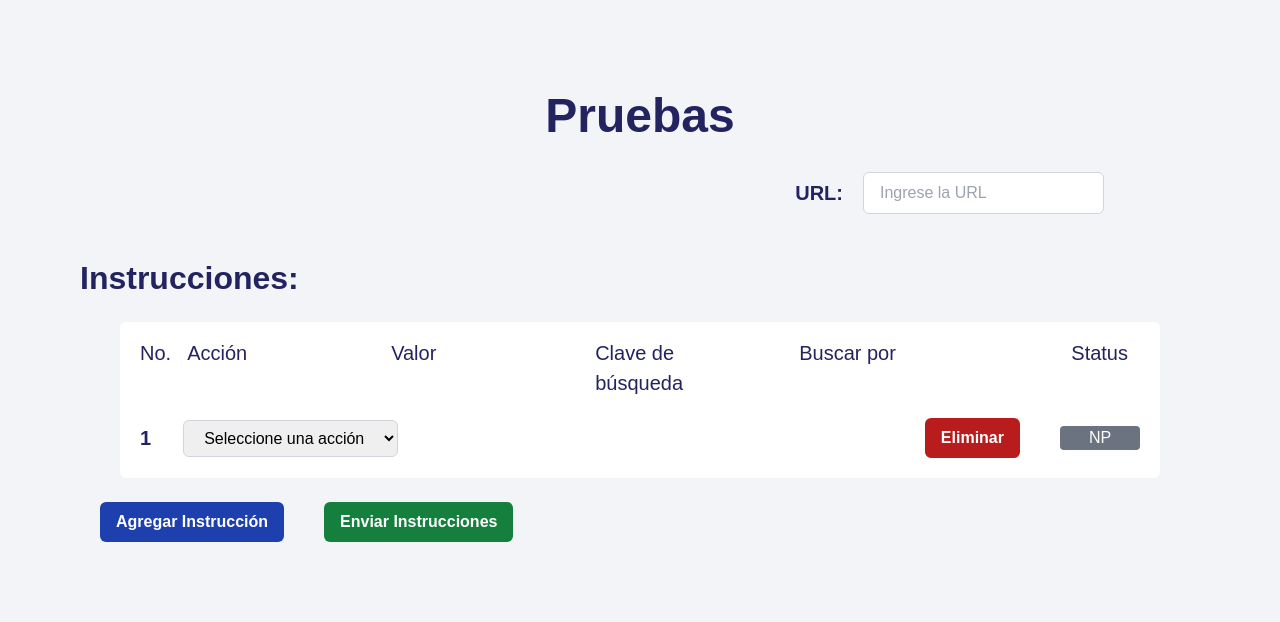
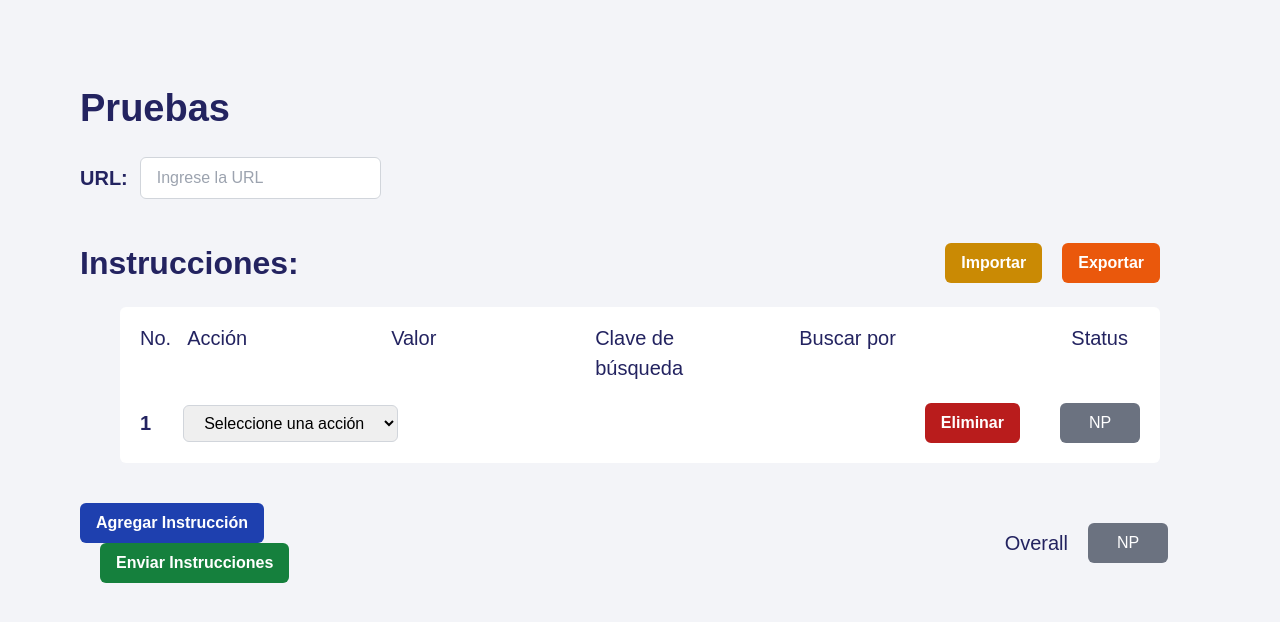
Before and after one commit to Josue1303/cells-qa-next, a Next.js app: page / in a window 1280 px wide. Shown: the top 622 px of the page. Built offline with nearby package versions, Linux system fonts and the light colour scheme.

Commit message:
Diseñazo solo para laptop y funcionalidad completa

```diff
--- a/src/app/globals.css
+++ b/src/app/globals.css
@@ -67,7 +67,7 @@ body {
 }
 
 h1 {
-  @apply text-[48px] font-bold;
+  @apply text-[38px] font-bold;
 }
 
 h2 {
@@ -99,13 +99,13 @@ option {
 }
 
 .button {
-  @apply py-2 px-4 rounded-md bg-blue-800 font-bold text-white border-none;
+  @apply py-2 px-4 rounded-md bg-blue-800 font-bold text-white border-none hover:bg-blue-900;
 }
 
 .button-delete {
-  @apply py-2 px-4 rounded-md bg-red-700 font-bold text-white border-none;
+  @apply py-2 px-4 rounded-md bg-red-700 font-bold text-white border-none hover:bg-red-800;
 }
 
 .button-send {
-  @apply py-2 px-4 rounded-md bg-green-700 font-bold text-white border-none;
+  @apply py-2 px-4 rounded-md bg-green-700 font-bold text-white border-none hover:bg-green-800;
 }
--- a/src/app/page.jsx
+++ b/src/app/page.jsx
@@ -18,7 +18,7 @@ export default function Home() {
 
   return (
     <main className="min-h-screen p-20">
-      <h1 className="text-center">Pruebas</h1>
+      <h1 className="">Pruebas</h1>
       <Selector
         onInstructionsChange={handleInstructionsChange}
         onUrlChange={handleUrlChange}
--- a/src/components/Selector.jsx
+++ b/src/components/Selector.jsx
@@ -5,47 +5,53 @@ import React, { useState } from "react";
 
 const Selector = ({ onInstructionsChange, onUrlChange }) => {
   const [instructions, setInstructions] = useState([
-    { textInput: "", searchKey: "", searchBy: "", action: "" }, // Instrucción predeterminada
+    { textInput: "", searchKey: "", searchBy: "", action: "", status: "NP" }, // Instrucción predeterminada
   ]);
   const [url, setUrl] = useState("");
   const [error, setError] = useState("");
   const [error2, setError2] = useState("");
-  const [instructionResults, setInstructionResults] = useState(["NP"]);
+  const [overall, setOverall] = useState("NP");
 
   const addInstruction = () => {
     setInstructions([
       ...instructions,
-      { textInput: "", searchKey: "", searchBy: "", action: "" },
+      { textInput: "", searchKey: "", searchBy: "", action: "", status: "NP" },
     ]);
-    setInstructionResults([...instructionResults, "NP"]);
+    console.log(instructions);
+    setOverall("NP");
   };
 
   const handleUrlChange = (e) => {
     setUrl(e.target.value);
     onUrlChange(e.target.value);
+    setOverall("NP");
   };
 
   const handleTextChange = (index, e) => {
     const newInstructions = [...instructions];
     newInstructions[index].textInput = e.target.value;
     setInstructions(newInstructions);
+    setOverall("NP");
   };
 
   const handleSearchKeyChange = (index, e) => {
     const newInstructions = [...instructions];
     newInstructions[index].searchKey = e.target.value;
     setInstructions(newInstructions);
+    setOverall("NP");
   };
 
   const handleSearchByChange = (index, e) => {
     const newInstructions = [...instructions];
     newInstructions[index].searchBy = e.target.value;
     setInstructions(newInstructions);
+    setOverall("NP");
   };
 
   const handleActionChange = (index, e) => {
     const newInstructions = [...instructions];
     const selectedAction = e.target.value;
+    setOverall("NP");
 
     if (selectedAction === "click") {
       // Si la acción seleccionada es "click", habilitar todos los campos excepto "Acción"
@@ -67,23 +73,16 @@ const Selector = ({ onInstructionsChange, onUrlChange }) => {
     setInstructions(newInstructions);
   };
 
-  const handleInstructionsChange = () => {
-    onInstructionsChange(instructions);
-  };
-
   const removeInstruction = (index) => {
     const newInstructions = [...instructions];
     newInstructions.splice(index, 1);
     setInstructions(newInstructions);
-
-    const newInstructionsResult = [...instructionResults];
-    newInstructionsResult.splice(index, 1);
-    setInstructionResults(newInstructionsResult);
-    console.log(newInstructionsResult);
+    setOverall("NP");
   };
 
   const handleInstructionsAndTest = async () => {
     // Verificar si la URL está vacía
+
     if (url === "") {
       setError2("Por favor ingrese la URL.");
       return;
@@ -129,8 +128,18 @@ const Selector = ({ onInstructionsChange, onUrlChange }) => {
     try {
       const response = await axios.post("/api/run-test", { instructions, url });
       const results = response.data.results;
+      const newStatus = [...instructions];
+      setOverall("NP");
+      for (let i = 0; i < instructions.length; i++) {
+        newStatus[i].status = results[i];
+        setInstructions(newStatus);
 
-      setInstructionResults(results);
+        if (newStatus[i].status === "Passed" && overall != "Failed") {
+          setOverall("Passed");
+        } else {
+          setOverall("Failed");
+        }
+      }
 
       alert("Prueba completada con éxito.");
     } catch (error) {
@@ -143,8 +152,9 @@ const Selector = ({ onInstructionsChange, onUrlChange }) => {
 
   return (
     <div>
-      <div className="flex justify-end items-center py-5 mr-24">
-        <label htmlFor="urlInput" className="mr-5">
+      <div>
+        <div className="flex justify-start items-center py-5 mr-24">
+          <label htmlFor="urlInput" className="mr-3">
             URL:
           </label>
           <input
@@ -153,14 +163,28 @@ const Selector = ({ onInstructionsChange, onUrlChange }) => {
             value={url}
             onChange={handleUrlChange}
             placeholder="Ingrese la URL"
-          className={
-            url === "" && error2 != "" ? "input-error" : "input" + " px-5"
-          }
+            className={url === "" && error2 != "" ? "input-error" : "input"}
           />
-        {error2 && <p style={{ color: "red" }}>{error2}</p>}
+        </div>
+        {error2 && (
+          <p className="absolute -mt-4 ml-16 " style={{ color: "red" }}>
+            {error2}
+          </p>
+        )}
       </div>
 
+      <div className="flex justify-between">
         <h2 className="my-5">Instrucciones:</h2>
+        <div className="flex items-center mr-10">
+          <button className="py-2 px-4 rounded-md font-bold text-white border-none mr-5 bg-yellow-600 hover:bg-yellow-700">
+            Importar
+          </button>
+          <button className="py-2 px-4 rounded-md font-bold text-white border-none bg-orange-600 hover:bg-orange-700">
+            Exportar
+          </button>
+        </div>
+      </div>
+
       <div className="flex justify-center">
         <div className="bg-white rounded-md mx-10 w-full">
           <div className="flex mx-5 my-4">
@@ -275,32 +299,27 @@ const Selector = ({ onInstructionsChange, onUrlChange }) => {
                 </div>
                 <div className="mx-5 flex items-center">
                   <div
-                    className="px-2 text-center bg-green-500 rounded text-[#FFFFFF] w-20 items r"
+                    className="px-2 text-center bg-green-500 rounded-md text-[#FFFFFF] w-20 py-2"
                     style={{
                       display:
-                        instructionResults[index] === "Passed"
-                          ? "block"
-                          : "none",
+                        instruction.status === "Passed" ? "block" : "none",
                     }}
                   >
                     Pasado
                   </div>
                   <div
-                    className="px-2 text-center bg-red-500 rounded  text-[#FFFFFF] w-20"
+                    className="px-2 text-center bg-red-600 rounded-md  text-[#FFFFFF] w-20 py-2"
                     style={{
                       display:
-                        instructionResults[index] === "Failed"
-                          ? "block"
-                          : "none",
+                        instruction.status === "Failed" ? "block" : "none",
                     }}
                   >
                     Fallado
                   </div>
                   <div
-                    className="px-2 text-center bg-gray-500 rounded  text-[#FFFFFF] w-20"
+                    className="px-2 text-center bg-gray-500 rounded-md  text-[#FFFFFF] w-20 py-2"
                     style={{
-                      display:
-                        instructionResults[index] === "NP" ? "block" : "none",
+                      display: instruction.status === "NP" ? "block" : "none",
                     }}
                   >
                     NP
@@ -312,13 +331,53 @@ const Selector = ({ onInstructionsChange, onUrlChange }) => {
         </div>
       </div>
       <br />
-      {error && <p style={{ color: "red" }}>{error}</p>}
-      <button onClick={addInstruction} className="button mx-5">
+      {error && (
+        <p className="absolute -mt-5 ml-10" style={{ color: "red" }}>
+          {error}
+        </p>
+      )}
+      <div className="flex w-full mt-4">
+        <div>
+          <button onClick={addInstruction} className="button mr-5">
             Agregar Instrucción
           </button>
-      <button onClick={handleInstructionsAndTest} className="button-send mx-5">
+          <button
+            onClick={handleInstructionsAndTest}
+            className="button-send mx-5"
+          >
             Enviar Instrucciones
           </button>
+        </div>
+        <div className="flex justify-end w-8/12 items-center ">
+          <h3>Overall</h3>
+          <div className="ml-5 flex items-center mr-8">
+            <div
+              className="px-2 text-center bg-green-500 rounded-md text-[#FFFFFF] w-20 py-2"
+              style={{
+                display: overall === "Passed" ? "block" : "none",
+              }}
+            >
+              Pasado
+            </div>
+            <div
+              className="px-2 text-center bg-red-600 rounded-md  text-[#FFFFFF] w-20 py-2"
+              style={{
+                display: overall === "Failed" ? "block" : "none",
+              }}
+            >
+              Fallado
+            </div>
+            <div
+              className="px-2 text-center bg-gray-500 rounded-md  text-[#FFFFFF] w-20 py-2"
+              style={{
+                display: overall === "NP" ? "block" : "none",
+              }}
+            >
+              NP
+            </div>
+          </div>
+        </div>
+      </div>
     </div>
   );
 };
```
Lines whose indentation alone changed are shown as unchanged.
